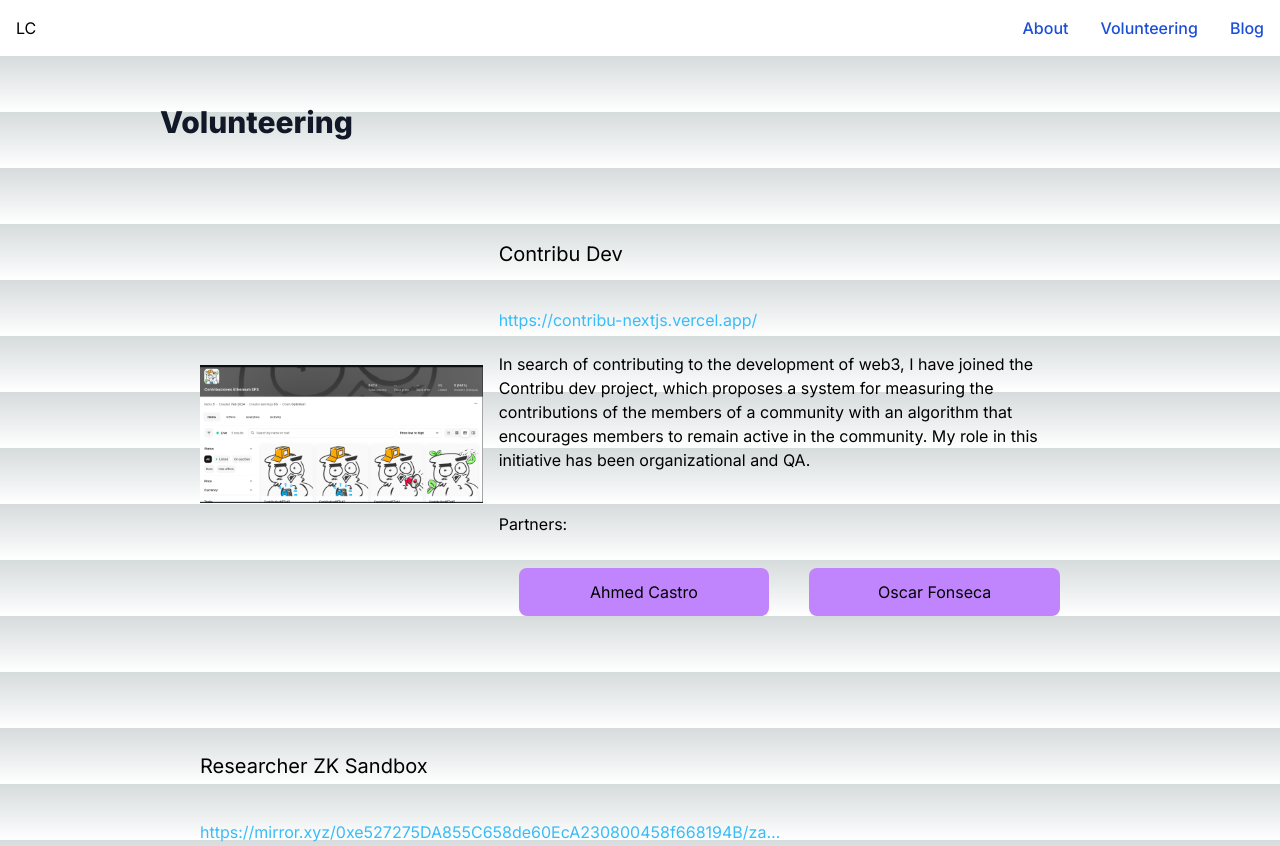
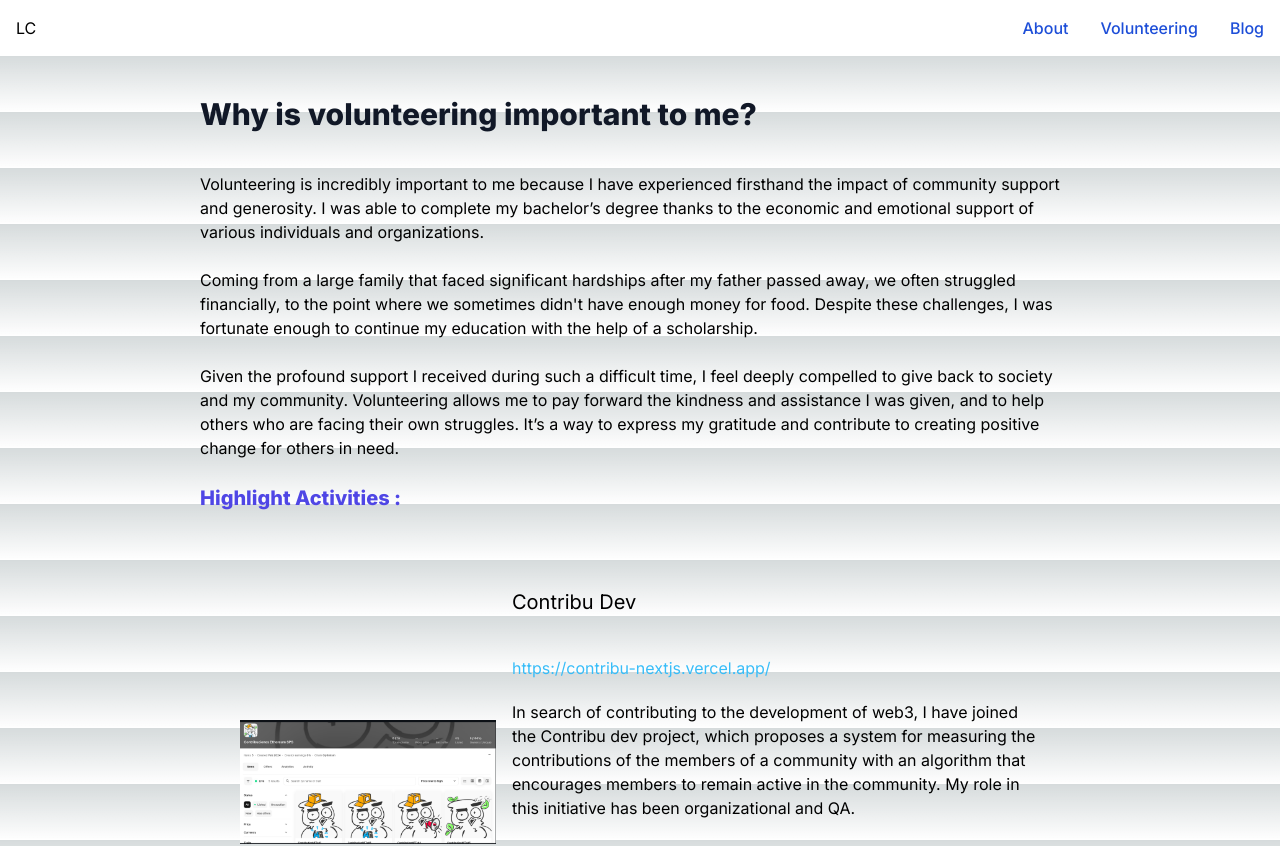
Before and after one commit to LidiaCana/profile2, a Next.js app: page /en-US/volunteering in a window 1280 px wide. Shown: the top 846 px of the page. Built offline with nearby package versions, Linux system fonts and the light colour scheme.

Commit message:
chore: Added background in volunteer section

```diff
--- a/src/app/components/Layout.tsx
+++ b/src/app/components/Layout.tsx
@@ -2,7 +2,11 @@ import Footer from "./Footer";
 import Navbar from "./Navbar";
 import React, { ReactNode } from "react";
 
-const navBar = ["About", "Volunteering", "Blog"];
+const navBar = [
+  { label: "About", link: "/en-US" },
+  { label: "Volunteering", link: "/en-US/volunteering" },
+  { label: "Blog", link: "#" },
+];
 const Layout = ({ children }: { children: ReactNode }) => {
   return (
     <main className="">
--- a/src/app/components/Navbar.tsx
+++ b/src/app/components/Navbar.tsx
@@ -1,5 +1,10 @@
 interface Props {
-  items: string[];
+  items: LinkProps[];
+}
+
+interface LinkProps {
+  label: string;
+  link: string;
 }
 
 export default function Navbar({ items }: Props) {
@@ -39,11 +44,11 @@ export default function Navbar({ items }: Props) {
             {items.map((item, index) => (
               <li key={index}>
                 <a
-                  href="#"
+                  href={item.link}
                   className="block py-2 px-3 text-white bg-blue-700 rounded md:bg-transparent md:text-blue-700 md:p-0 md:dark:text-blue-500 dark:bg-blue-600 md:dark:bg-transparent"
                   aria-current="page"
                 >
-                  {item}
+                  {item.label}
                 </a>
               </li>
             ))}
--- a/src/app/en-US/page.tsx
+++ b/src/app/en-US/page.tsx
@@ -31,7 +31,7 @@ export default function Home() {
         "Swagger",
         "Node js",
         "Solid",
-        "ZK sandbox",
+        "ZK Aztec Sandbox",
         "Docker",
         "NySql",
         "Jest",
--- a/src/app/en-US/volunteering/page.tsx
+++ b/src/app/en-US/volunteering/page.tsx
@@ -122,13 +122,13 @@ const Card = ({
           <a href={link}>{description}</a>
         </div>
         <div className="mt-10">
-          Partners:
+          Partners and Alliances:
           <ul className="flex justify-between">
             {partner.map((p, index: number) => (
               <li key={`list-${index}`} className="flex-1 text-center py-8">
                 <a
                   href={p.link}
-                  className="bg-purple-400 py-3 px-5 mx-5 rounded-lg w-50 block overflow-hidden text-ellipsis whitespace-nowrap"
+                  className="bg-indigo-600 py-3 px-5 mx-5 rounded-lg w-50 block overflow-hidden text-ellipsis whitespace-nowrap"
                 >
                   {p.label}
                 </a>
@@ -150,11 +150,39 @@ const VolunteeringPage = () => {
   return (
     <Layout>
       <section id="volunteering">
-        <div className="justify-center mt-12">
+        <div className="items-center justify-center m-10">
           <h1 className="mb-4 text-xl font-extrabold text-gray-900 dark:text-white md:text-xl lg:text-3xl">
-            Volunteering{" "}
+            Why is volunteering important to me?
           </h1>
           <br />
+          <p>
+            Volunteering is incredibly important to me because I have
+            experienced firsthand the impact of community support and
+            generosity. I was able to complete my bachelor’s degree thanks to
+            the economic and emotional support of various individuals and
+            organizations.{" "}
+          </p>
+          <br />
+          <p>
+            Coming from a large family that faced significant hardships after my
+            father passed away, we often struggled financially, to the point
+            where we sometimes didn't have enough money for food. Despite these
+            challenges, I was fortunate enough to continue my education with the
+            help of a scholarship.
+          </p>
+          <br />
+          <p>
+            Given the profound support I received during such a difficult time,
+            I feel deeply compelled to give back to society and my community.
+            Volunteering allows me to pay forward the kindness and assistance I
+            was given, and to help others who are facing their own struggles.
+            It’s a way to express my gratitude and contribute to creating
+            positive change for others in need.
+          </p>
+          <br />
+          <h2 className="mb-4 text-xl font-extrabold text-indigo-600 dark:text-indigo-600 md:text-lg lg:text-xl">
+            Highlight Activities :
+          </h2>
           <div className=" grid grid-cols-1 gap-1 lg:grid-cols-1 lg:gap-1 items-center justify-center">
             {volunteerData.map((item) => (
               <Card
```
